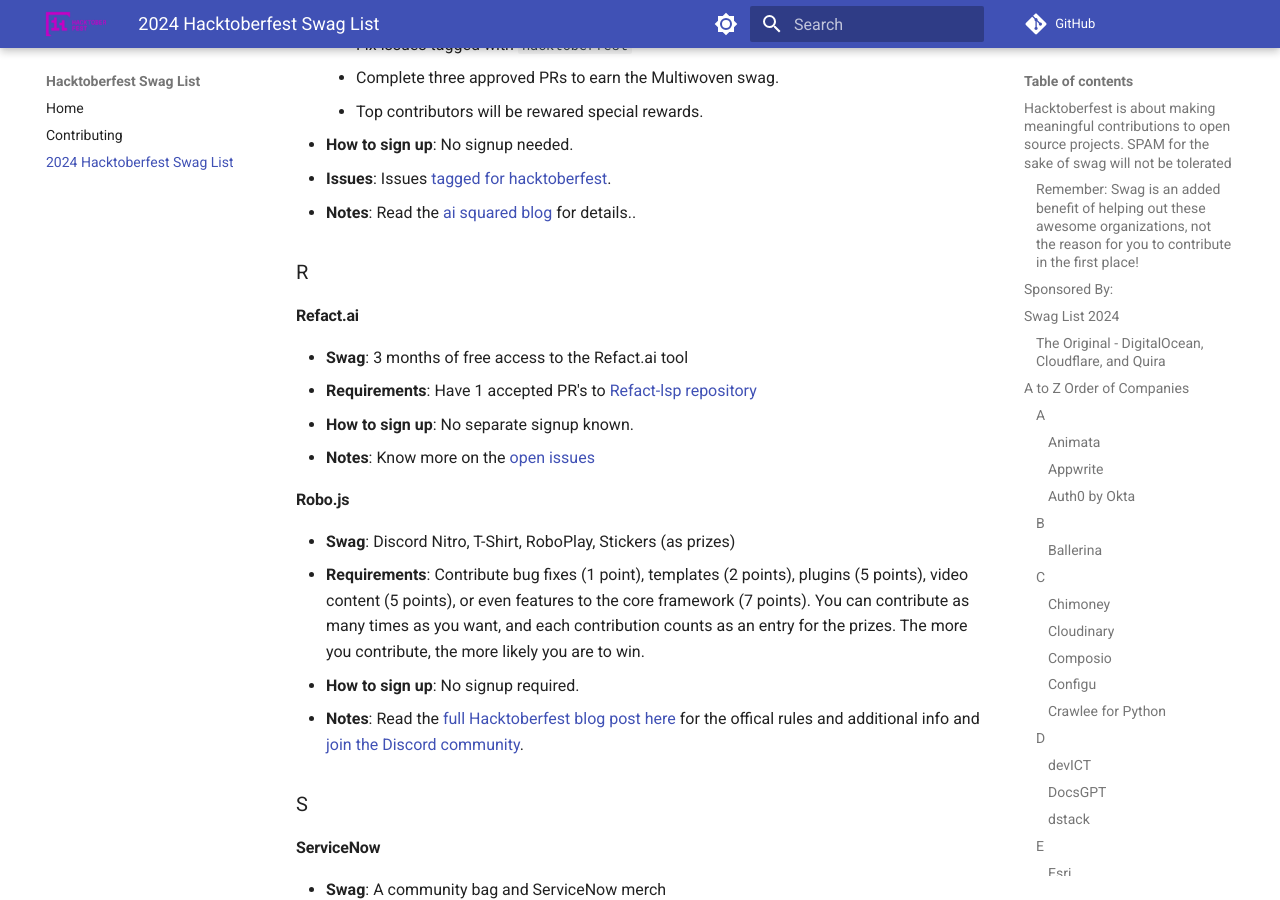
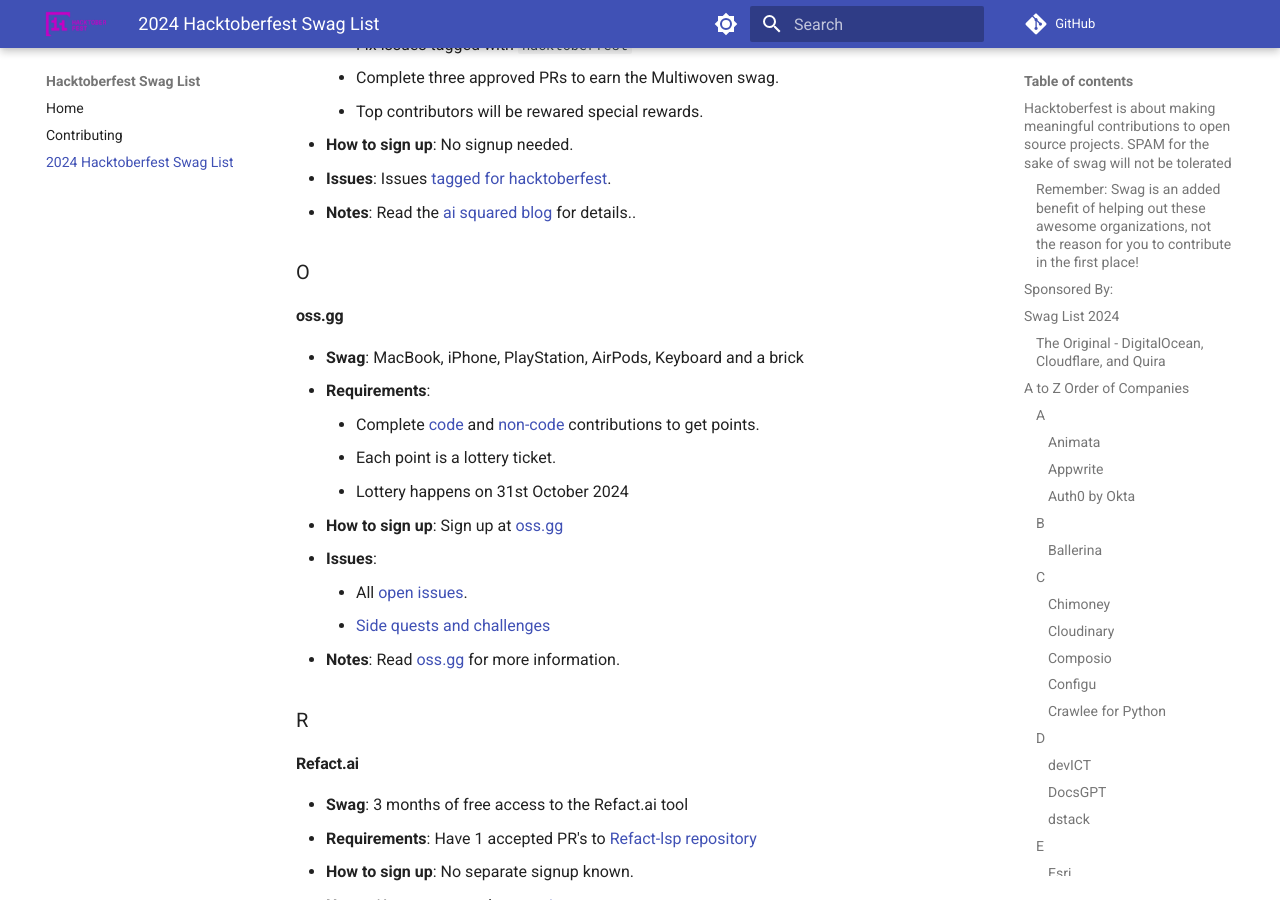
Before and after one commit to crweiner/hacktoberfest-swag-list, an MkDocs documentation site: the page built from docs/list.md, in a window 1280 px wide and 900 px high, scrolled down 9423 px. Built offline with MkDocs 1.6.1 and Material for MkDocs 9.7.7, drawn with Linux system fonts in a browser that asks for light colours; plug-ins that fetch from the network failed and are left out; comment, search, counter and statistics services are not loaded.

Commit message:
Add oss.gg, closes #899

```diff
--- a/docs/list.md
+++ b/docs/list.md
@@ -298,6 +298,21 @@
 - **Issues**: Issues [tagged for hacktoberfest](https://github.com/Multiwoven/multiwoven/issues?ref=blog.squared.ai).
 - **Notes**: Read the [ai squared blog](https://blog.squared.ai/hacktoberfest-2024-celebrate-open-source-with-multiwoven/) for details..
 
+### O
+
+#### **oss.gg**
+
+- **Swag**: MacBook, iPhone, PlayStation, AirPods, Keyboard and a brick
+- **Requirements**:
+    - Complete [code](https://oss.gg/code) and [non-code](https://oss.gg/non-code) contributions to get points.
+    - Each point is a lottery ticket.
+    - Lottery happens on 31st October 2024
+- **How to sign up**: Sign up at [oss.gg](https://oss.gg/signup)
+- **Issues**:
+    - All [open issues](https://oss.gg/oss-issues).
+    - [Side quests and challenges](https://oss.gg/)
+- **Notes**: Read [oss.gg](https://oss.gg/) for more information.
+
 ### R
 
 #### **Refact.ai**
```
